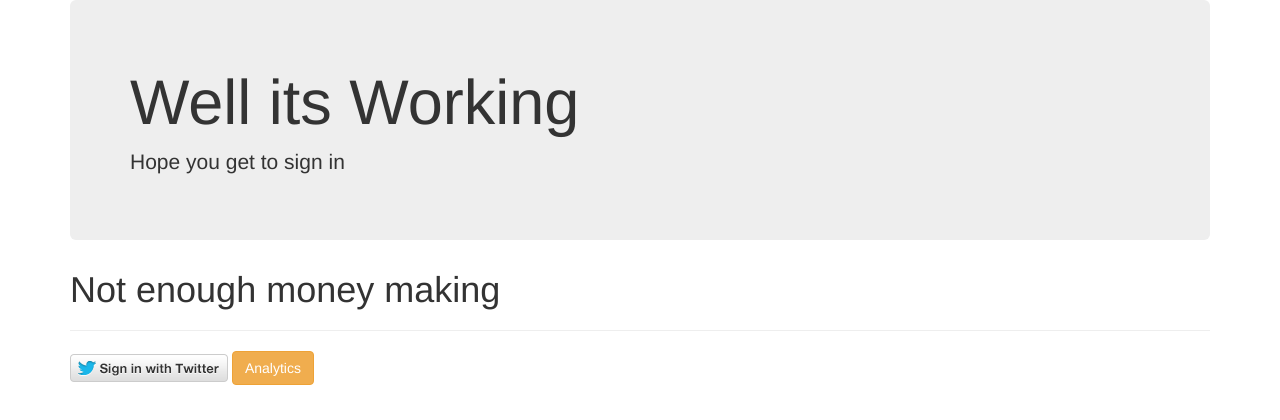
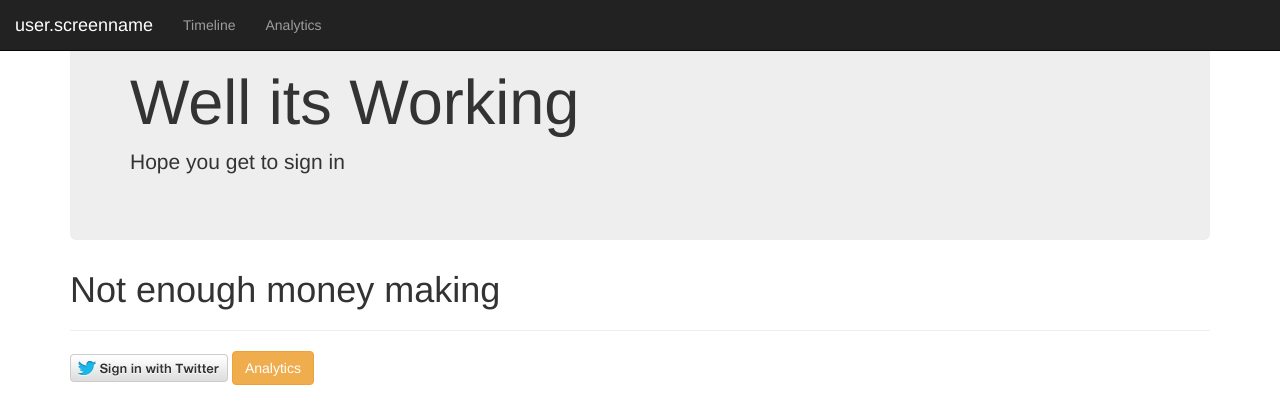
Before and after one commit to KyealLawrence/WebProjectTwitter, a Flask app: page / in a window 1280 px wide. Shown: the top 420 px of the page. Run offline with Flask 2, Linux system fonts and the light colour scheme; some libraries are stand-ins or nearby versions.

Commit message:
updated navbar

```diff
--- a/templates/index.html
+++ b/templates/index.html
@@ -9,6 +9,20 @@
   <script src="https://maxcdn.bootstrapcdn.com/bootstrap/3.4.0/js/bootstrap.min.js"></script>
 </head>
 <body>
+
+  <nav class="navbar navbar-inverse navbar-fixed-top">
+  <div class="container-fluid">
+    <div class="navbar-header">
+      <a class="navbar-brand" class="active" >user.screenname</a>
+    </div>
+    <ul class="nav navbar-nav">
+      <li><a href="/timeline">Timeline</a></li>
+      <li><a href="/analytics">Analytics</a></li>
+    </ul>
+  </div>
+</nav>
+
+
   <div class="container">
   <div class="jumbotron">
     <h1>Well its Working </h1>
```
Also changed, not shown: templates/profile.html (+11 -17 lines).
